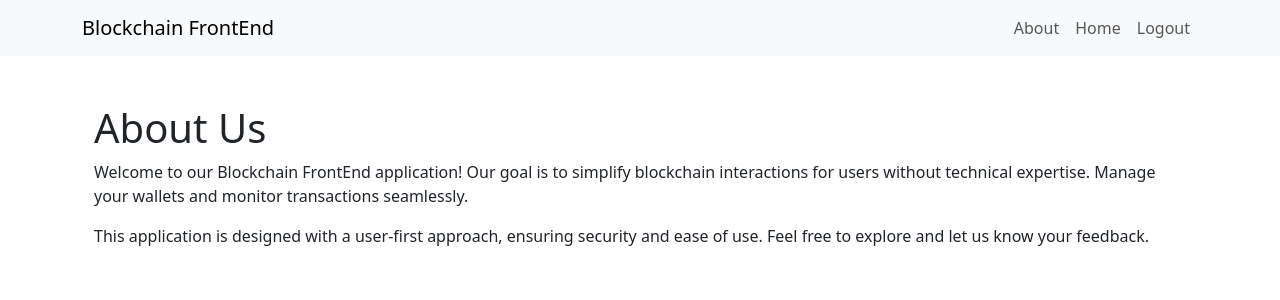
After one commit to DevSecArs/practice-2025-1, a Flask app: page /about in a window 1280 px wide. The commit adds this page. Shown: the top 300 px of the page. Run offline with Flask 3, Linux system fonts and the light colour scheme.

Commit message:
Добавлена страница "о нас"

```diff
--- a/blockchain_frontend/app.py
+++ b/blockchain_frontend/app.py
@@ -48,6 +48,10 @@ def register():
 
     return render_template('register.html')
 
+@app.route('/about')
+def about():
+    return render_template('about.html')
+
 @app.route('/user', methods=['GET', 'POST'])
 def user_dashboard():
     balance = 500.00  # Example data
--- /dev/null
+++ b/blockchain_frontend/templates/about.html
@@ -0,0 +1,17 @@
+{% extends "base.html" %}
+
+{% block title %}About Us{% endblock %}
+
+{% block content %}
+<div class="container mt-5">
+    <h1>About Us</h1>
+    <p>
+        Welcome to our Blockchain FrontEnd application! Our goal is to simplify blockchain interactions for users
+        without technical expertise. Manage your wallets and monitor transactions seamlessly.
+    </p>
+    <p>
+        This application is designed with a user-first approach, ensuring security and ease of use.
+        Feel free to explore and let us know your feedback.
+    </p>
+</div>
+{% endblock %}
--- a/blockchain_frontend/templates/base.html
+++ b/blockchain_frontend/templates/base.html
@@ -9,14 +9,17 @@
 <body>
     <nav class="navbar navbar-expand-lg navbar-light bg-light">
         <div class="container">
-            <a class="navbar-brand" href="/">Blockchain FrontEnd</a>
+            <a class="navbar-brand">Blockchain FrontEnd</a>
             <button class="navbar-toggler" type="button" data-bs-toggle="collapse" data-bs-target="#navbarNav" aria-controls="navbarNav" aria-expanded="false" aria-label="Toggle navigation">
                 <span class="navbar-toggler-icon"></span>
             </button>
             <div class="collapse navbar-collapse" id="navbarNav">
                 <ul class="navbar-nav ms-auto">
                     <li class="nav-item">
-                        <a class="nav-link" href="/user">User</a>
+                        <a class="nav-link" href="/about">About</a>
+                    </li>
+                    <li class="nav-item">
+                        <a class="nav-link" href="/user">Home</a>
                     </li>
                     <li class="nav-item">
                         <a class="nav-link" href="/logout">Logout</a>
```
